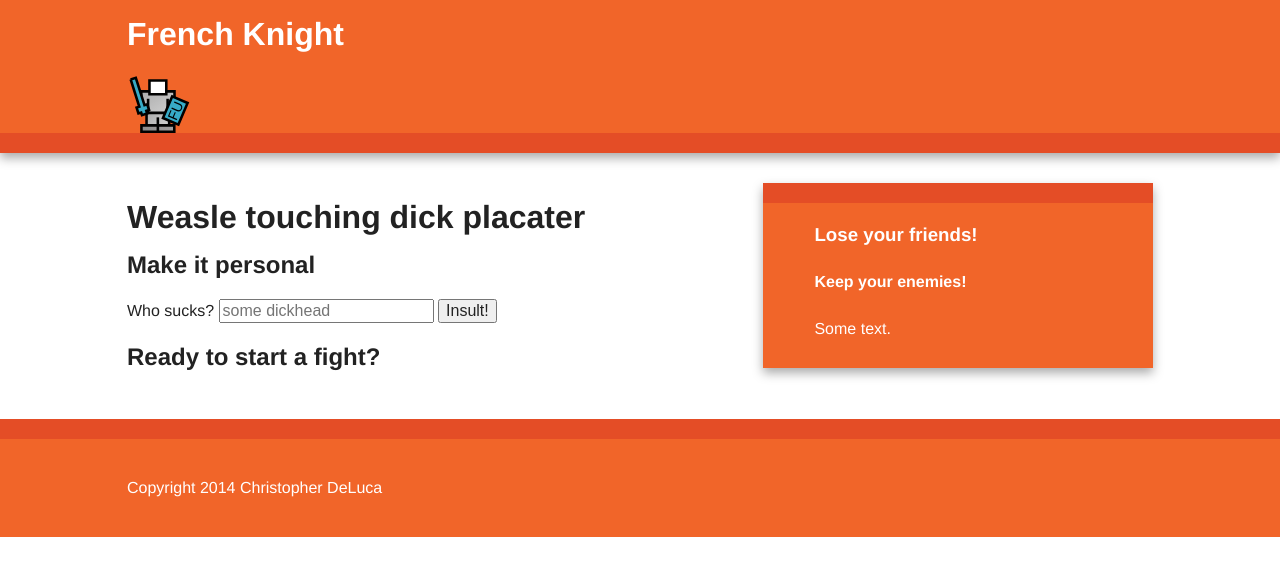
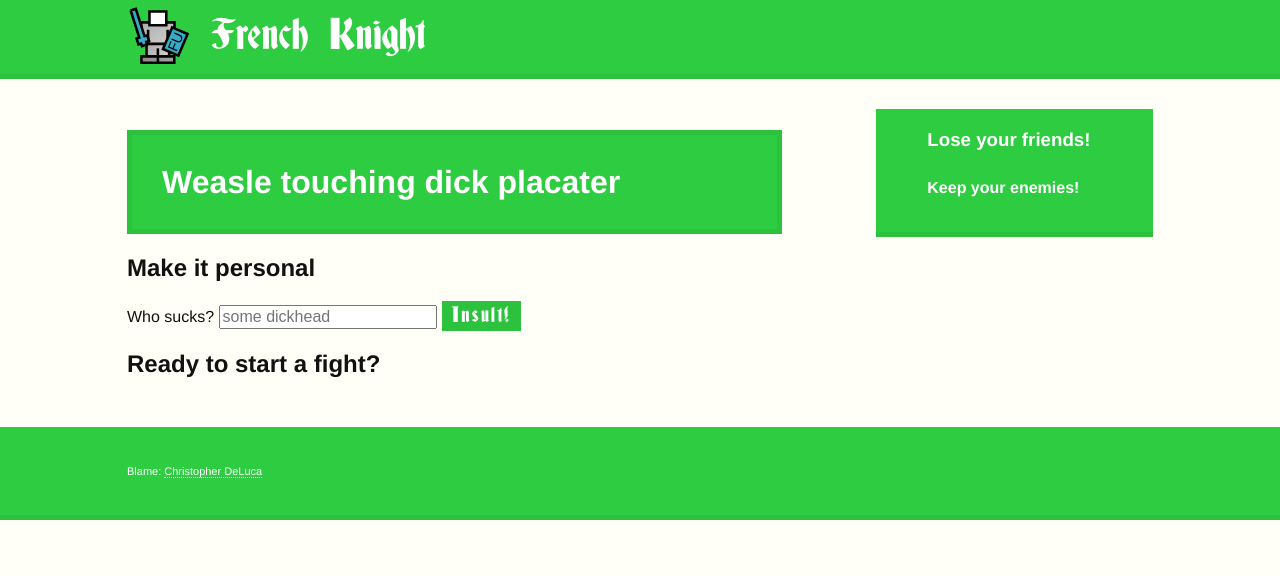
Before and after one commit to bronzehedwick/french-knight, a plain HTML site: page index.html in a window 1280 px wide. Drawn offline with Linux system fonts and the light colour scheme.

Commit message:
Style in green theme with knight font.

```diff
--- a/css/main.css
+++ b/css/main.css
@@ -1,4 +1,15 @@
 /*! HTML5 Boilerplate v4.3.0 | MIT License | http://h5bp.com/ */
+
+@font-face {
+  font-family: 'deutsch_gothic';
+  src: url('../fonts/deutschgothic/Deutsch-webfont.eot');
+  src: url('Deutsch-webfont.eot?#iefix') format('embedded-opentype'),
+    url('../fonts/deutschgothic/Deutsch-webfont.woff') format('woff'),
+    url('../fonts/deutschgothic/Deutsch-webfont.ttf') format('truetype'),
+    url('../fonts/deutschgothic/Deutsch-webfont.svg#deutsch_gothicnormal') format('svg');
+  font-weight: normal;
+  font-style: normal;
+}
 
 html,
 button,
@@ -6,6 +17,15 @@ input,
 select,
 textarea {
   color: #222;
+}
+
+input[type="button"] {
+  border: 0;
+  color: #fff;
+  padding: 5px 10px;
+  background: #2dc23e;
+  letter-spacing: 2px;
+  font: 20px/20px deutsch_gothic, Helvetica Neue, Helvetica, Arial;
 }
 
 html {
@@ -30,6 +50,18 @@ hr {
   border-top: 1px solid #ccc;
   margin: 1em 0;
   padding: 0;
+}
+
+a:link,
+a:active,
+a:visited {
+  color: #fff;
+  text-decoration: none;
+  border-bottom: 1px dotted #fff;
+}
+
+a:hover {
+  border-bottom: 1px solid #fff;
 }
 
 audio,
@@ -62,7 +94,9 @@ textarea {
 ========================================================================== */
 
 body {
-    font: 16px/26px Helvetica, Helvetica Neue, Arial;
+  font: 16px/26px Helvetica Neue, Helvetica, Arial;
+  background: #fffff7;
+  color: #111;
 }
 
 .wrapper {
@@ -71,26 +105,24 @@ body {
 }
 
 /* ===================
-    ALL: Orange Theme
+ALL: Green Theme
 =================== */
-
-.header-container {
-    border-bottom: 20px solid #e44d26;
-}
-
+.header-container,
 .footer-container,
 .main aside {
-    border-top: 20px solid #e44d26;
+  border-bottom: 5px solid #2dc23e;
 }
 
 .header-container,
 .footer-container,
 .main aside {
-    background: #f16529;
+  background: #2ecc40;
 }
 
 .title {
   color: #fff;
+  position: relative;
+  font: 40px/20px deutsch_gothic, Helvetica Neue, Helvetica, Arial;
 }
 
 /* ==============
@@ -144,6 +176,7 @@ nav a:hover {
 .footer-container footer {
   color: #fff;
   padding: 20px 0;
+  font-size: 11px;
 }
 
 /* ===============
@@ -158,18 +191,18 @@ nav a:hover {
 Author's custom styles
 ========================================================================== */
 
+#insult {
+  color: #fff;
+  width: 100%;
+  padding: 30px;
+  line-height: 34px;
+  border: 5px solid #2dc23e;
+  background: #2ecc40;
+}
 
-
-
-
-
-
-
-
-
-
-
-
+#insultee {
+  width: 36%;
+}
 
 
 /* ==========================================================================
@@ -217,19 +250,16 @@ nav a:hover {
   WIDE: CSS3 Effects
   ==================== */
 
-    .header-container,
-    .main aside {
-        -webkit-box-shadow: 0 5px 10px #aaa;
-           -moz-box-shadow: 0 5px 10px #aaa;
-                box-shadow: 0 5px 10px #aaa;
-    }
-
   /* ============
   WIDE: Menu
   ============ */
 
   .logo {
     float: left;
+  }
+
+  .title {
+    left: 20px;
   }
 
   nav {
@@ -248,7 +278,7 @@ nav a:hover {
 
   .main aside {
     float: right;
-        width: 28%;
+    width: 17%;
   }
 }
 
--- a/index.html
+++ b/index.html
@@ -24,8 +24,8 @@
 
   <div class="header-container">
     <header class="wrapper clearfix">
+      <img class="logo" alt="FU Knight" src="img/fu-knight.svg" />
       <h1 class="title">French Knight</h1>
-      <img class="logo" alt="FU Knight" src="img/fu-knight.svg" />
     </header>
   </div>
 
@@ -52,7 +52,6 @@
       <aside>
         <h3>Lose your friends!</h3>
         <h4>Keep your enemies!</h4>
-        <p>Some text.</p>
       </aside>
 
     </div> <!-- #main -->
@@ -60,7 +59,7 @@
 
   <div class="footer-container">
     <footer class="wrapper">
-      <p class="copyright">Copyright 2014 Christopher DeLuca</p>
+      <p class="copyright">Blame: <a href="http://twitter.com/chrisjohndeluca">Christopher DeLuca</a></p>
     </footer>
   </div>
 
```
Also changed, not shown: apple-touch-icon-precomposed.png, favicon.ico, fonts/deutschgothic/Deutsch-webfont.svg (added), fonts/deutschgothic/Deutsch-webfont.ttf (added), fonts/deutschgothic/Deutsch-webfont.woff (added), 1 other file. Lines whose indentation alone changed are shown as unchanged.
